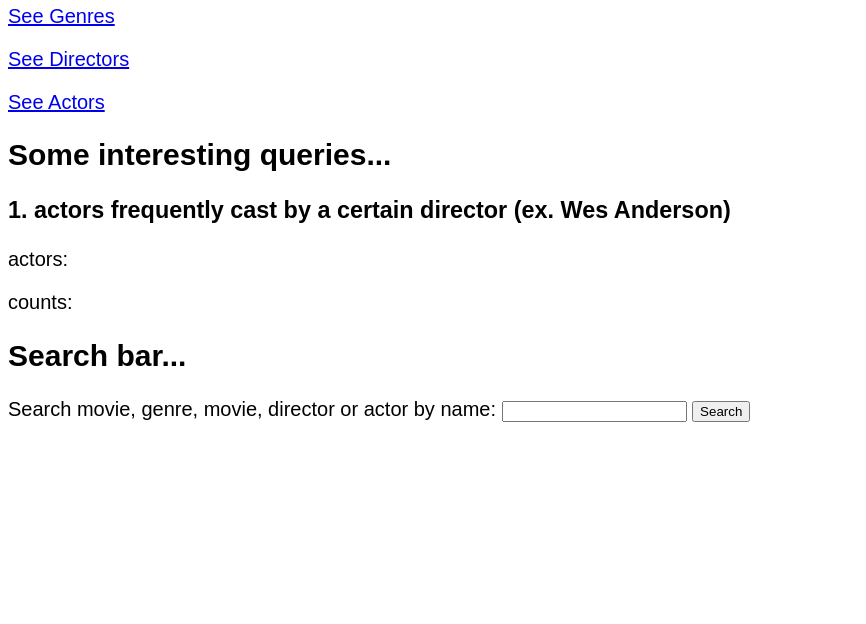
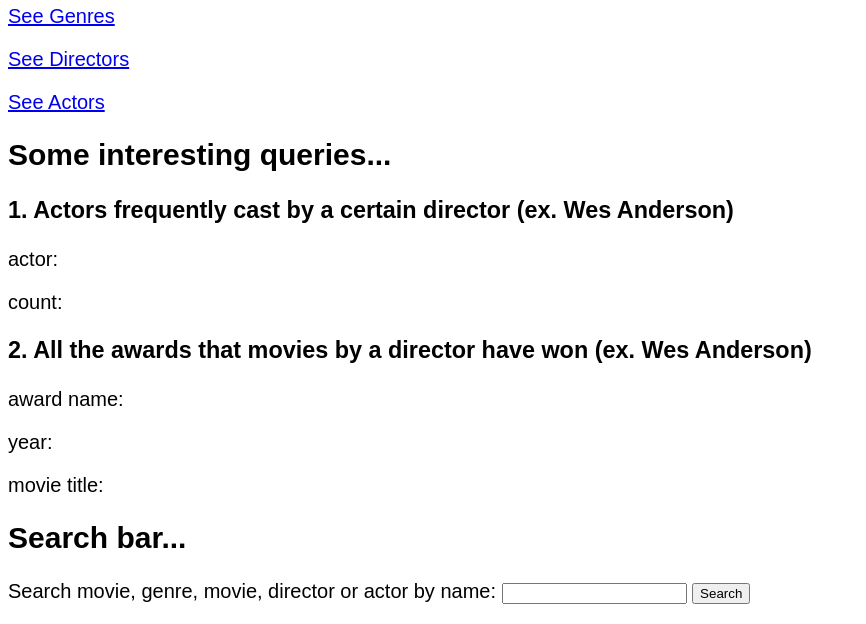
Before and after one commit to helenjin/databases_proj_group27, a Flask app: template templates/index.html in a window 1280 px wide. Shown: the part 191-815 px from the top of the page, without its empty margins (0-866 px from the left). Before the commit the page ends 613 px from the top, so only its background shows below. Run offline with Flask 2, Linux system fonts and the light colour scheme; the template is opened without the code that fills it, so the values that code supplies are empty; parts of the project's set-up code (start-up, migrations or seed data) failed here and were passed over.

Commit message:
added query2

```diff
--- a/server.py
+++ b/server.py
@@ -170,6 +170,22 @@ def index():
   cursor.close()
 
   # query2
+  award_names_2 = []
+  years_2 = []
+  titles_2 = []
+  query = "SELECT won.award_name, won.year, movie.title \
+            FROM won \
+            INNER JOIN movie ON won.id = movie.id \
+            INNER JOIN directs ON movie.id = directs.movie_id \
+            WHERE directs.director_name = 'Wes Anderson';"
+  cursor = g.conn.execute(query)
+  for result in cursor:
+      award_names_2.append(result['award_name'])
+      years_2.append(result['year'])
+      titles_2.append(result['title'])
+  cursor.close()
+
+  # query3
 
 
   #
@@ -177,7 +193,9 @@ def index():
   # for example, the below file reads template/index.html
   #
   # return render_template("index.html", **context)
-  return render_template("index.html", actors_1=actors_1, counts_1=counts_1)
+  return render_template("index.html", actors_1=actors_1, counts_1=counts_1, \
+                            award_names_2= award_names_2, years_2=years_2, titles_2=titles_2 \
+                         )
 
 #
 # This is an example of a different path.  You can see it at:
--- a/templates/index.html
+++ b/templates/index.html
@@ -50,15 +50,15 @@ for (i=1; i<=6; i++) {
 document.getElementById("query1").innerHTML = x;
 </script>
 -->
-<h3> 1. actors frequently cast by a certain director (ex. Wes Anderson) </h3>
-<p> actors:
+<h3> 1. Actors frequently cast by a certain director (ex. Wes Anderson) </h3>
+<p> actor:
 	{% for actor in actors_1: %}
 		{% set link = '/actors/' + actor %}
 		{% set link = link.replace(" ", "%20") %}
 		<a href={{link}}>{{actor}}</a>;
 	{% endfor %}
 </p>
-<p> counts:
+<p> count:
 	{% for count in counts_1: %}
 		{{count}};
 	{% endfor %}
@@ -79,7 +79,24 @@ document.getElementById("query1").innerHTML = x;
 	{% endfor %}
 -->
 
-
+<h3> 2. All the awards that movies by a director have won (ex. Wes Anderson)</h3>
+<p> award name:
+	{% for award in award_names_2: %}
+		{{award}};
+	{% endfor %}
+</p>
+<p> year:
+	{% for year in years_2: %}
+		{{year}};
+	{% endfor %}
+</p>
+<p> movie title:
+	{% for title in titles_2: %}
+		{% set link = '/movies/' + title %}
+		{% set link = link.replace(" ", "%20") %}
+		<a href={{link}}>{{title}}</a>;
+	{% endfor %}
+</p>
 
 <h2> Search bar... </h2>
 <form method="POST" action="/add"> <!-- this should be /search but we will add this functionality later -->
```
